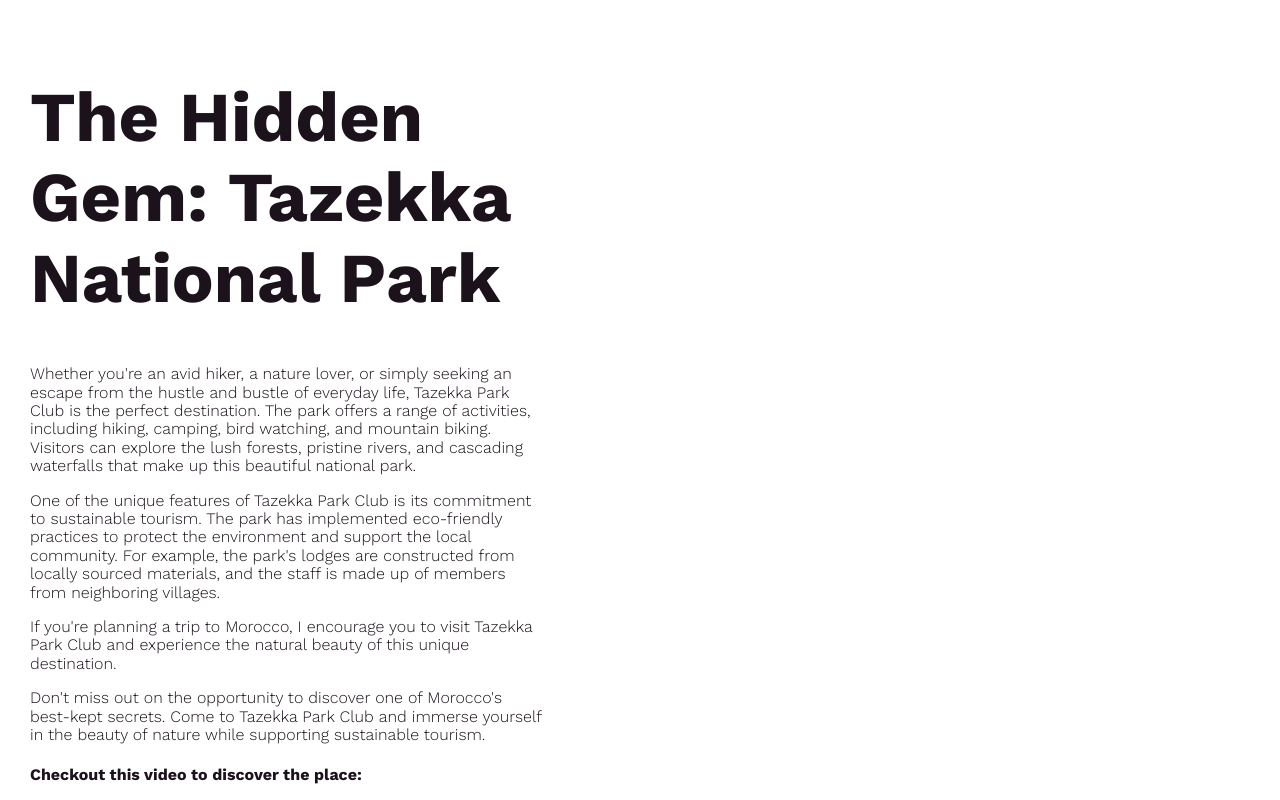
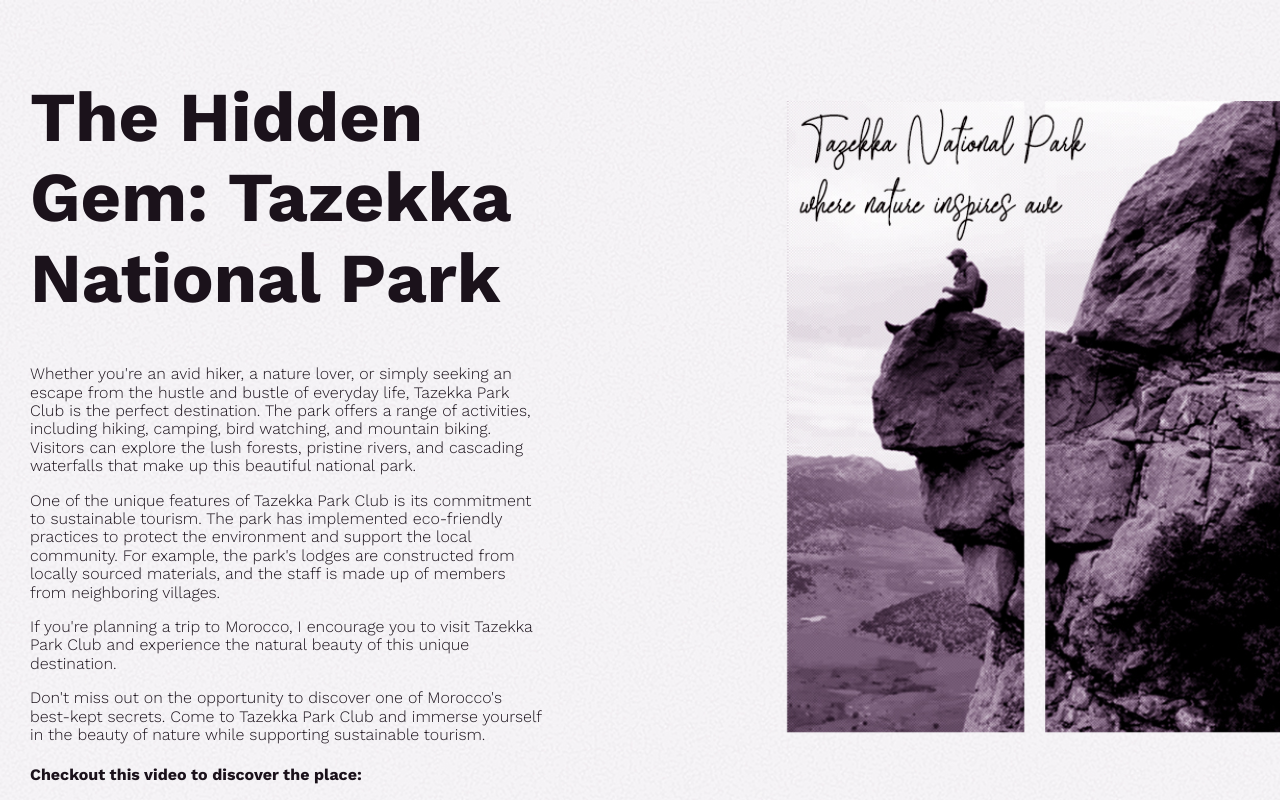
Before and after one commit to sami-elkh/Tazekka-Park-OneMonthHTML-Challenge-, a plain HTML site: page index.html in a window 1280 px wide. Shown: the top 800 px of the page. Drawn offline with nearby package versions, Linux system fonts and the light colour scheme; grey boxes are pictures that could not be loaded.

Commit message:
Update style.css

```diff
--- a/style.css
+++ b/style.css
@@ -1,7 +1,7 @@
 
 
 body {
-	background: url(';/background.jpg');
+	background: url('./background.jpg');
 	/* the follow is the code to have the image display as a full page */
 	background-position: center;
 	background-attachment: fixed;
```
